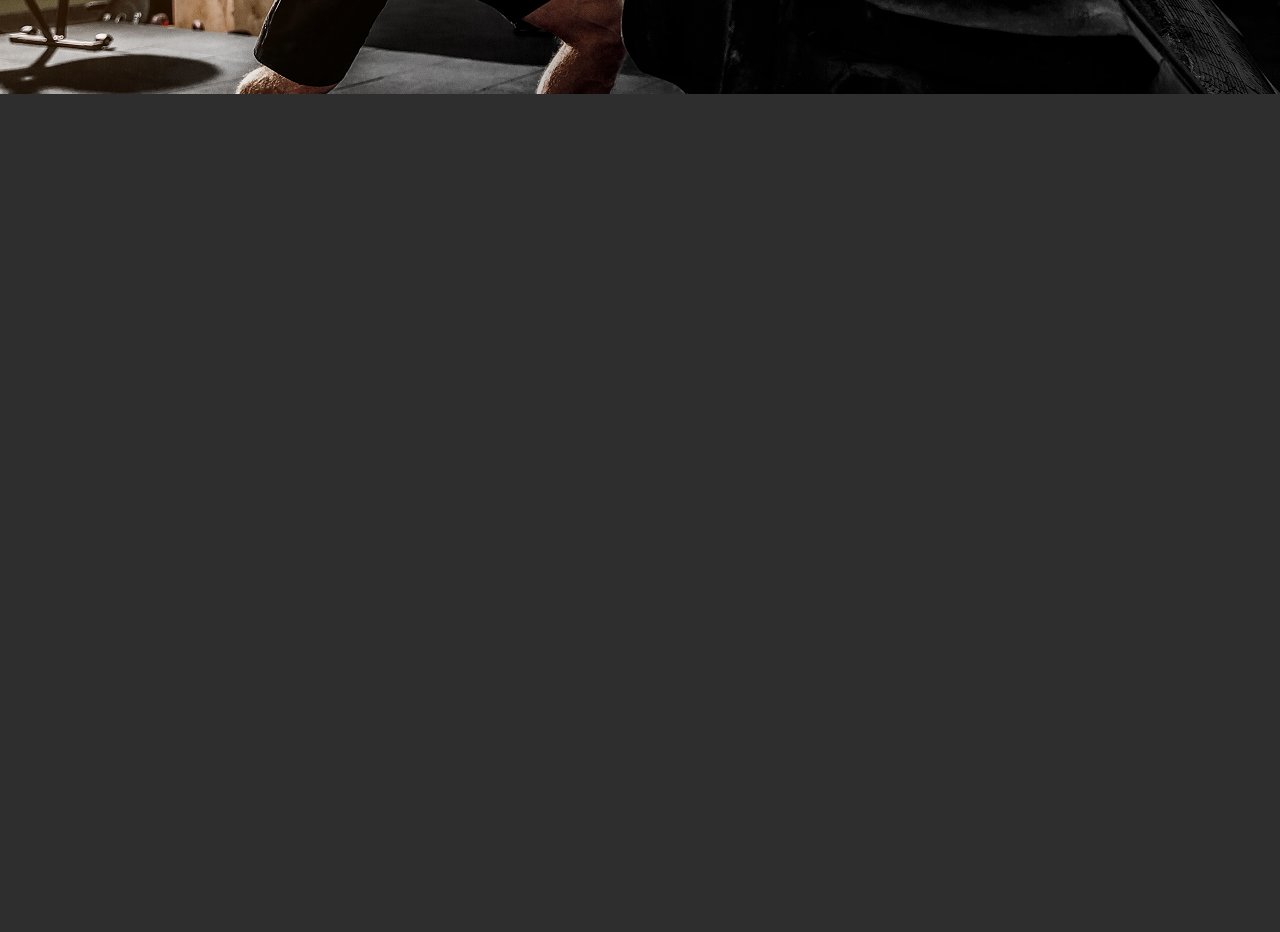
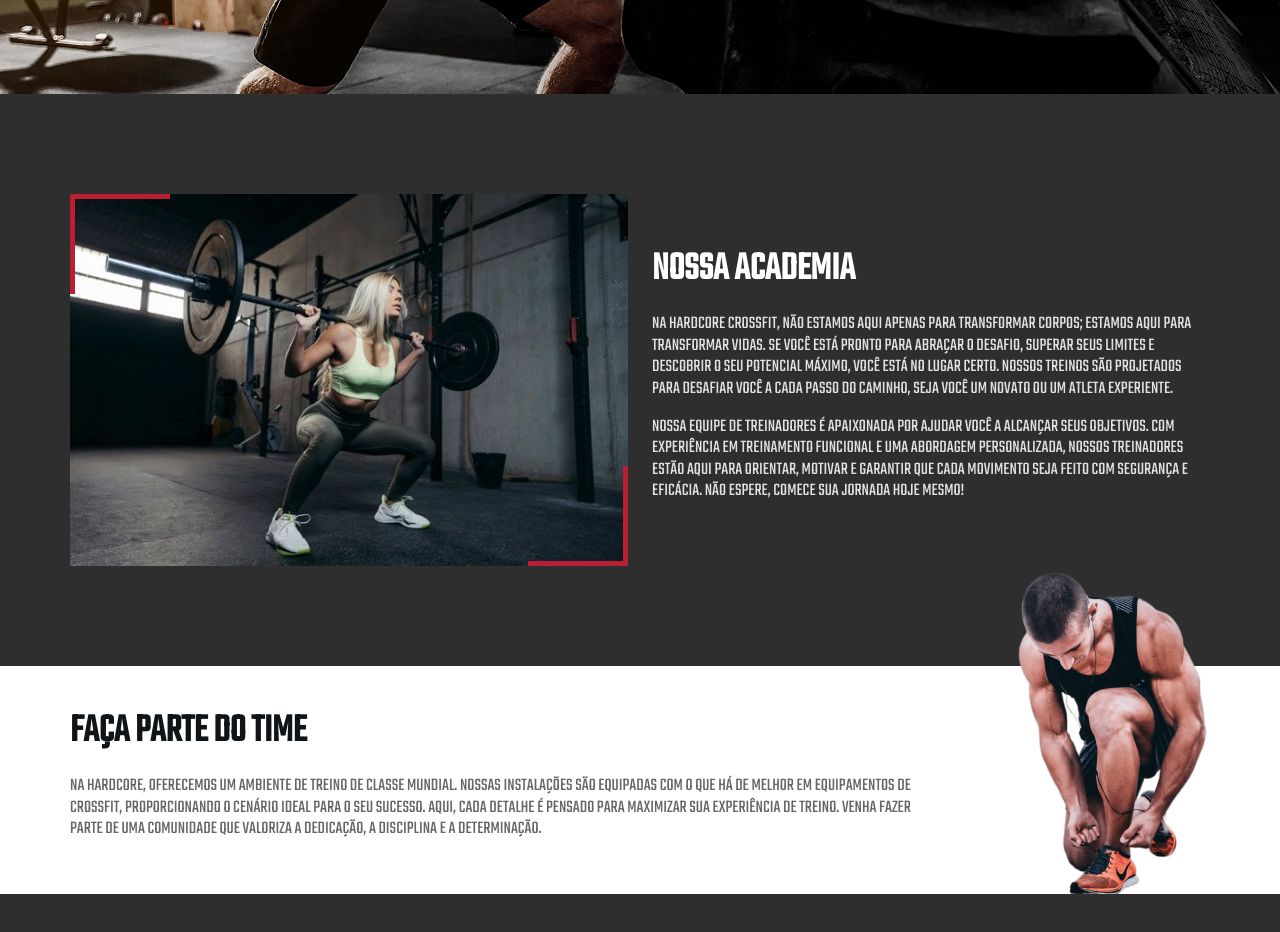
Before and after one commit to fellipeconforto94/frontEnd_bodyBuilder, a plain HTML site: page index.html in a window 1280 px wide. Shown: the part 556-1488 px from the top of the page. Before the commit the page ends 800 px from the top, so only its background shows below. Drawn offline with Linux system fonts and the light colour scheme.

Commit message:
Implementação das seções no HTML e CSS: Nossa academia e parte do time

```diff
--- a/css/style.css
+++ b/css/style.css
@@ -53,8 +53,6 @@ h3 {
 /* Pra todas as imagens */
 img {
     display: block;
-    max-width: 100%;
-    /* Imagens responsivas */
 }
 
 .header {
@@ -145,5 +143,42 @@ img {
 }
 
 .conteudo-banner .btn:hover {
-    background-color: #991a2a;
+    background-color: var(--brandSecondary);
 }
+
+.nossa-academia {
+    margin-top: 100px;
+    margin-bottom: 100px;
+    display: flex;
+    align-items: center;
+    gap: 24px;
+}
+
+.parte-do-time {
+    background-color: white;
+    margin-top: 100px;
+    margin-bottom: 100px;
+}
+
+.parte-do-time .container {
+    padding: 37px 0;
+    position: relative;
+}
+
+.parte-do-time h2 {
+    color: var(--brandSecondary);
+}
+
+.parte-do-time p {
+    color: #666666;
+}
+
+.texto-parte-do-time {
+    width: 850px;
+}
+
+.imagem-parte-do-time {
+    position: absolute;
+    right: 0;
+    bottom: 0;
+}
--- a/index.html
+++ b/index.html
@@ -42,6 +42,44 @@
             </section>
         </div>
     </section>
+    <section class="container nossa-academia" id="nossaacademia">
+        <figure class="imagem-nossa-academia">
+            <img src="img/aluna.jpg" alt="Imagem da academia">
+        </figure>
+        <article class="conteudo-nossa-academia">
+            <h2>nossa academia</h2>
+            <p>Na HardCore CrossFit, não estamos aqui apenas para transformar corpos; estamos aqui para transformar
+                vidas. Se você está pronto para abraçar o desafio, superar seus limites e descobrir o seu potencial
+                máximo, você está no lugar certo. Nossos treinos são projetados para desafiar você a cada passo do
+                caminho, seja você um novato ou um atleta experiente.</p>
+            <p>Nossa equipe de treinadores é apaixonada por ajudar você a alcançar seus objetivos. Com experiência
+                em treinamento funcional e uma abordagem personalizada, nossos treinadores estão aqui para orientar,
+                motivar e garantir que cada movimento seja feito com segurança e eficácia. Não espere, comece sua
+                jornada hoje mesmo!</p>
+        </article>
+    </section>
+    <section class="parte-do-time">
+        <div class="container">
+            <div class="texto-parte-do-time">
+                <h2>faça parte do time</h2>
+                <p>
+                    Na HardCore, oferecemos um ambiente de treino de classe mundial. Nossas instalações são equipadas
+                    com o
+                    que há de melhor em equipamentos de crossfit, proporcionando o cenário ideal para o seu sucesso.
+                    Aqui,
+                    cada detalhe é pensado para maximizar sua experiência de treino. Venha fazer parte de uma comunidade
+                    que
+                    valoriza a dedicação, a disciplina e a determinação.
+                </p>
+            </div>
+            <figure class="imagem-parte-do-time">
+                <img src="img/atleta.png" alt="Imagem de um atleta amarrando o tênis">
+            </figure>
+        </div>
+    </section>
+
+
+
 
 </body>
 
```
Also changed, not shown: img/aluna.jpg (added), img/atleta.png (added).
